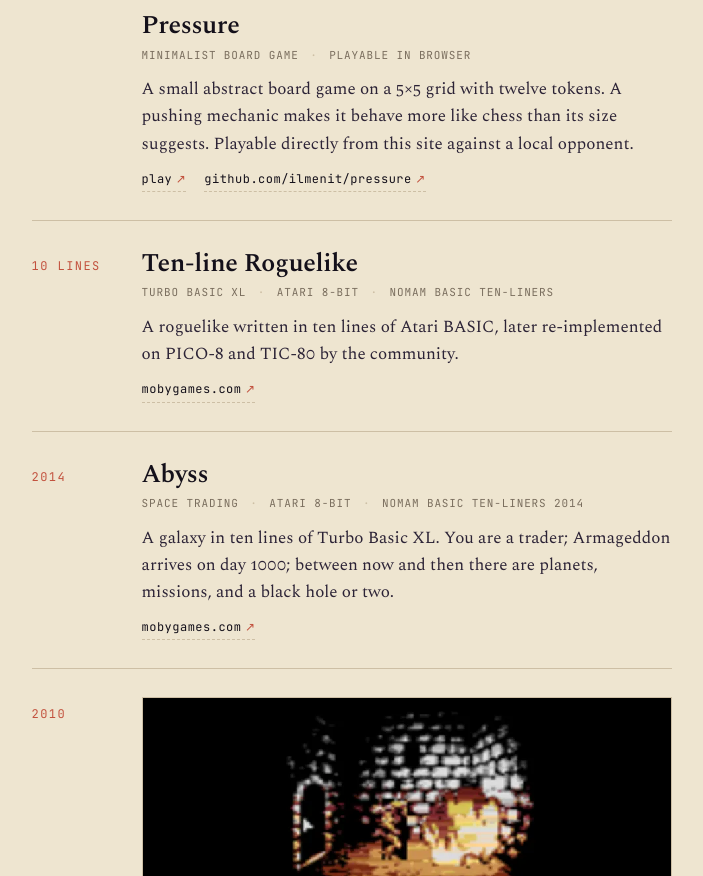
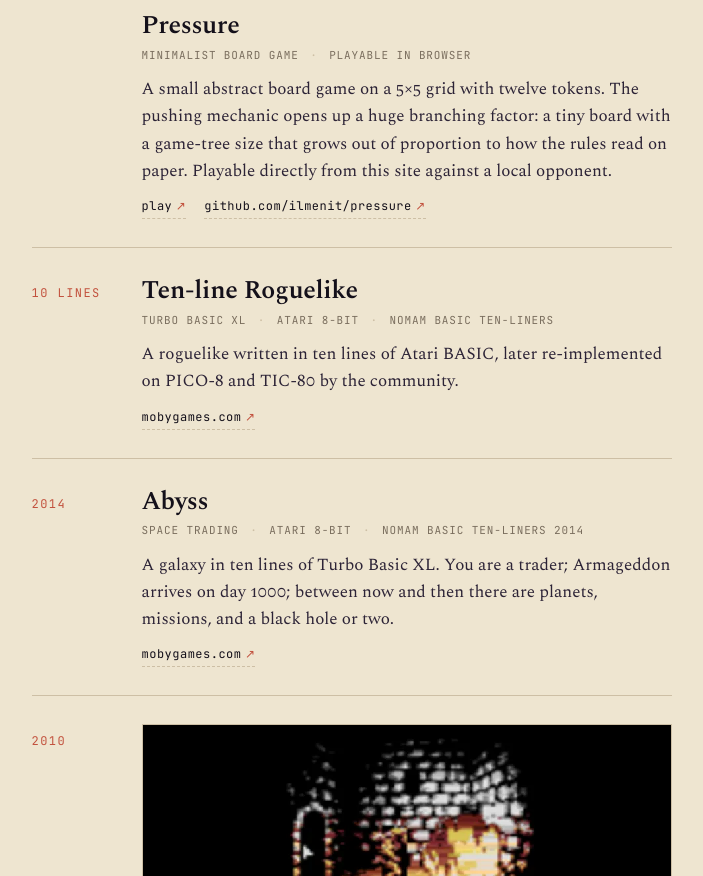
Before and after one commit to ilmenit/ilmenit.github.io, a plain HTML site: page index.html in a window 1280 px wide. Shown: the part 8804-9680 px from the top of the page, without its empty margins (218-921 px from the left). Drawn offline with nearby package versions, Linux system fonts and the light colour scheme.

Commit message:
Pressure: describe complexity via branching factor, not chess comparison

```diff
--- a/index.html
+++ b/index.html
@@ -394,9 +394,10 @@
                 <div class="card-tags"><span>Minimalist board game</span><span>Playable in browser</span></div>
                 <p class="card-desc">
                   A small abstract board game on a 5×5 grid with twelve tokens.
-                  A pushing mechanic makes it behave more like chess than its
-                  size suggests. Playable directly from this site against a
-                  local opponent.
+                  The pushing mechanic opens up a huge branching factor: a tiny
+                  board with a game-tree size that grows out of proportion to
+                  how the rules read on paper. Playable directly from this site
+                  against a local opponent.
                 </p>
                 <div class="card-links">
                   <a href="pressure/">play</a>
```
